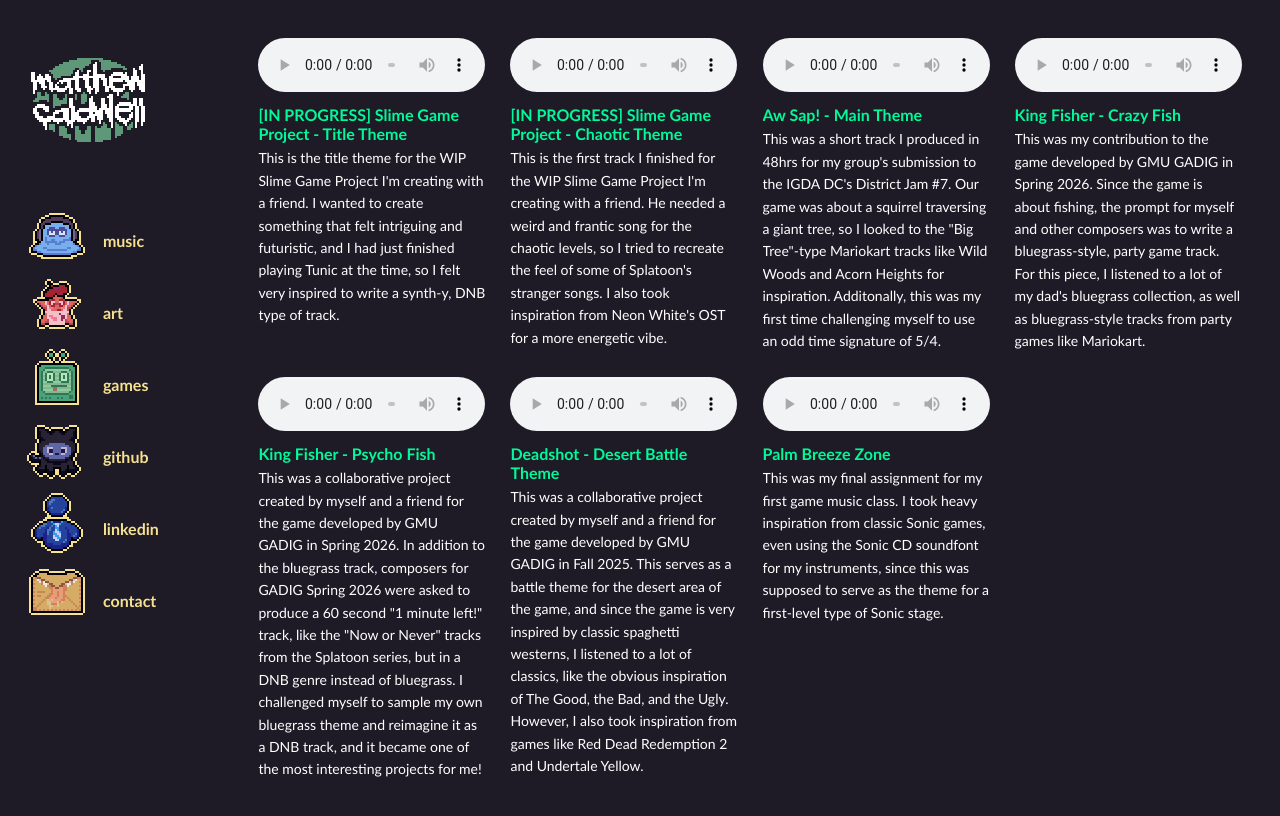
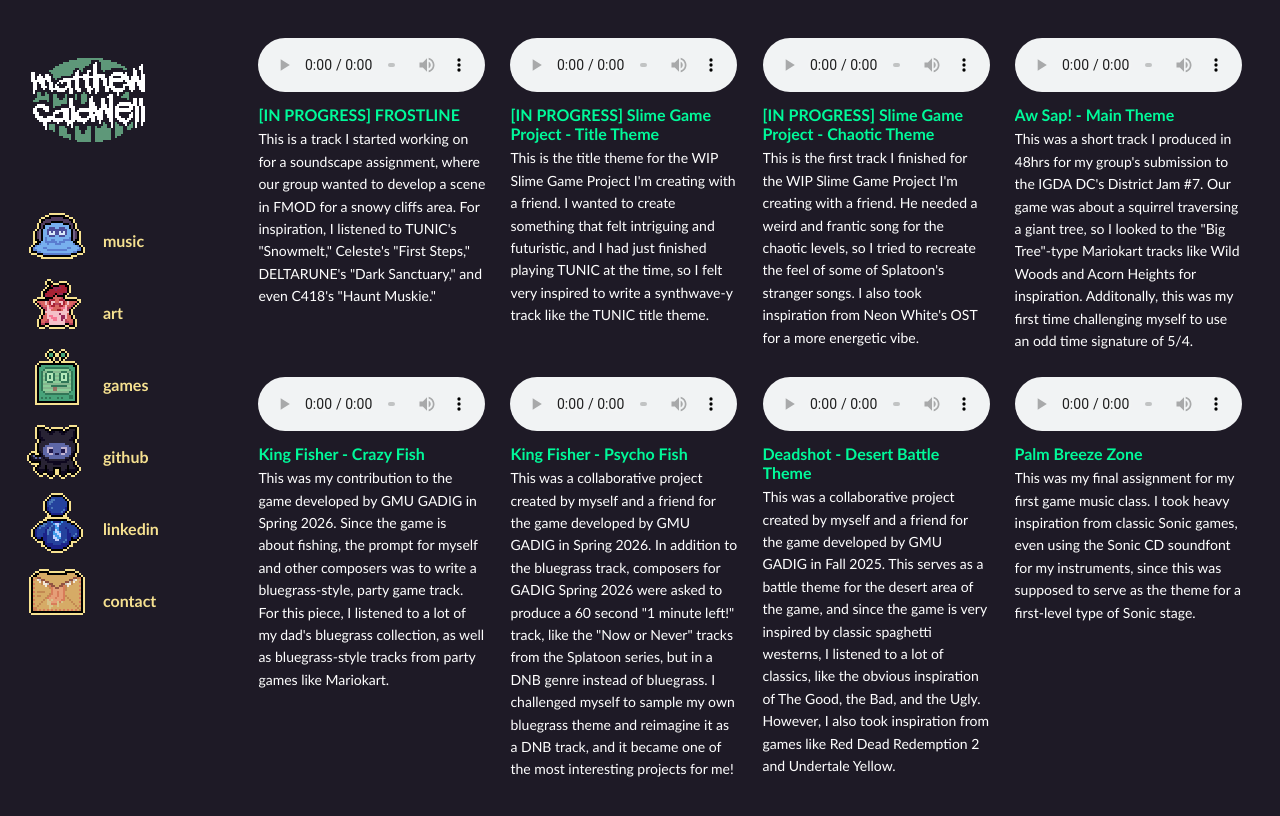
Before and after one commit to matthew-ac06/matthew-ac06.github.io, a Jekyll site: the page built from music.html, in a window 1280 px wide. Shown: the top 816 px of the page. Built offline with Jekyll 4.4.1, drawn with Linux system fonts in a browser that asks for light colours.

Commit message:
FROSTLINE

```diff
--- a/music.html
+++ b/music.html
@@ -5,9 +5,15 @@ layout: default
 <div class="portfolio-grid">
 
     <div class="portfolio-item">
+        <audio controls src="{{ '/assets/music/FROSTLINE.wav' | relative_url }}"></audio>
+        <div class="portfolio-item-title">[IN PROGRESS] FROSTLINE</div>
+        <div class="portfolio-item-description">This is a track I started working on for a soundscape assignment, where our group wanted to develop a scene in FMOD for a snowy cliffs area. For inspiration, I listened to TUNIC's "Snowmelt," Celeste's "First Steps," DELTARUNE's "Dark Sanctuary," and even C418's "Haunt Muskie."</div>
+    </div>
+
+    <div class="portfolio-item">
         <audio controls src="{{ '/assets/music/slimetitle.wav' | relative_url }}"></audio>
         <div class="portfolio-item-title">[IN PROGRESS] Slime Game Project - Title Theme</div>
-        <div class="portfolio-item-description">This is the title theme for the WIP Slime Game Project I'm creating with a friend. I wanted to create something that felt intriguing and futuristic, and I had just finished playing Tunic at the time, so I felt very inspired to write a synth-y, DNB type of track.</div>
+        <div class="portfolio-item-description">This is the title theme for the WIP Slime Game Project I'm creating with a friend. I wanted to create something that felt intriguing and futuristic, and I had just finished playing TUNIC at the time, so I felt very inspired to write a synthwave-y track like the TUNIC title theme.</div>
     </div>
 
     <div class="portfolio-item">
@@ -37,7 +43,8 @@ layout: default
     <div class="portfolio-item">
         <audio controls src="{{ '/assets/music/Deadshot - Desert Battle Theme.mp3' | relative_url }}"></audio>
         <div class="portfolio-item-title">Deadshot - Desert Battle Theme</div>
-        <div class="portfolio-item-description">This was a collaborative project created by myself and a friend for the game developed by GMU GADIG in Fall 2025. This serves as a battle theme for the desert area of the game, and since the game is very inspired by classic spaghetti westerns, I listened to a lot of classics, like the obvious inspiration of The Good, the Bad, and the Ugly. However, I also took inspiration from games like Red Dead Redemption 2 and Undertale Yellow.
+        <div class="portfolio-item-description">
+            This was a collaborative project created by myself and a friend for the game developed by GMU GADIG in Fall 2025. This serves as a battle theme for the desert area of the game, and since the game is very inspired by classic spaghetti westerns, I listened to a lot of classics, like the obvious inspiration of The Good, the Bad, and the Ugly. However, I also took inspiration from games like Red Dead Redemption 2 and Undertale Yellow.
         </div>
     </div>
 
```
Also changed, not shown: 1 other file.
